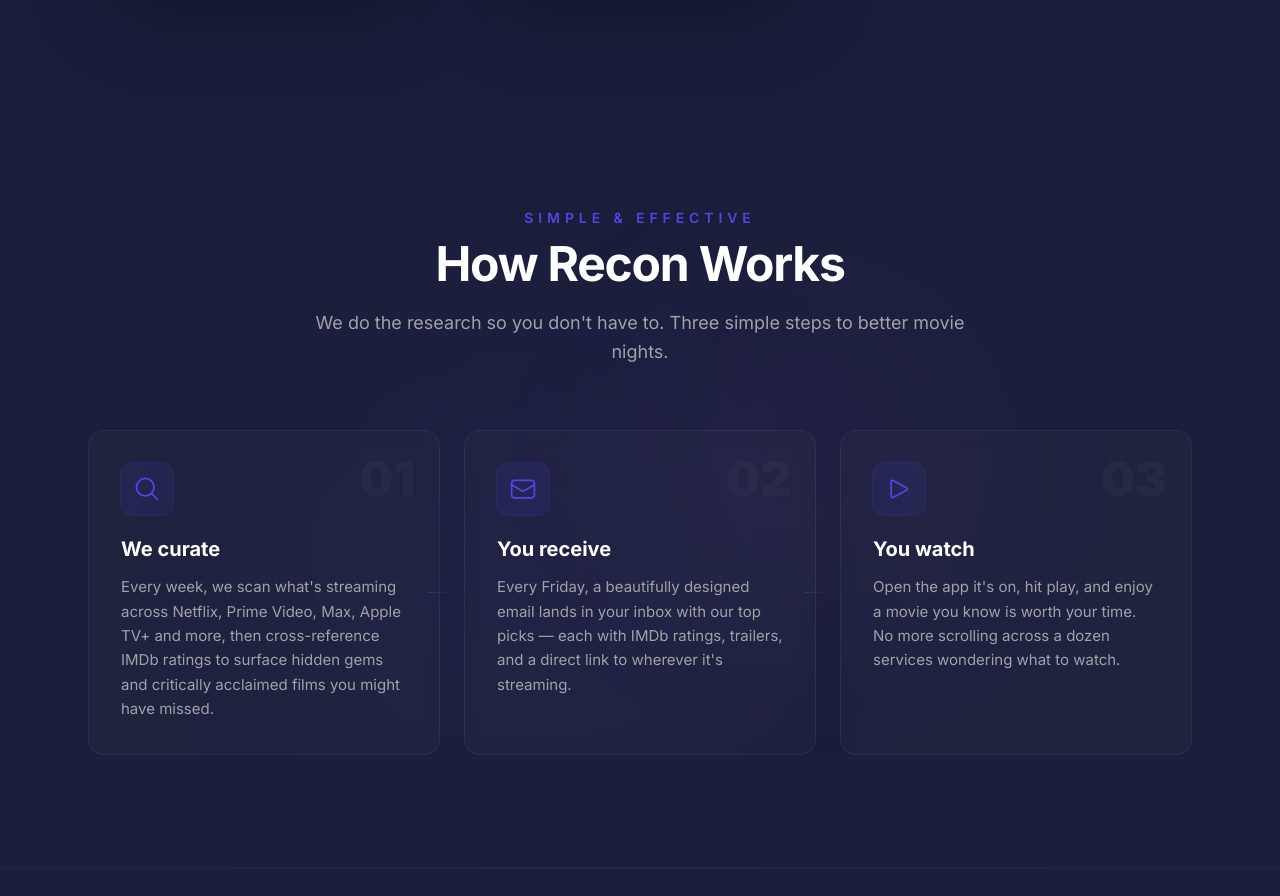
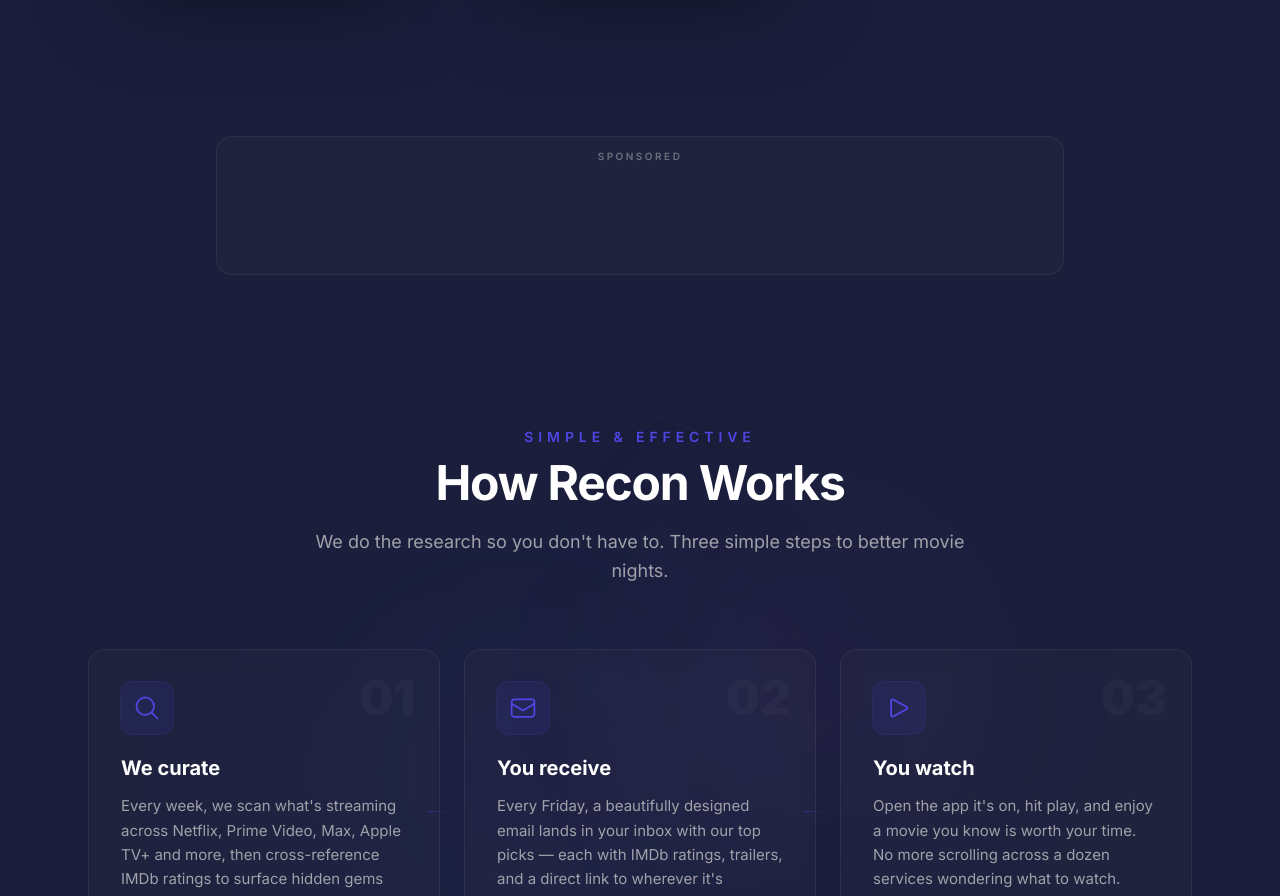
Before and after one commit to DavidWaza/recon, a Next.js app: page / in a window 1280 px wide. Shown: the part 2227-3123 px from the top of the page. Built offline with nearby package versions, Linux system fonts and the light colour scheme; no server answers; the database is empty.

Commit message:
feat:added adsense to page

```diff
--- a/app/layout.tsx
+++ b/app/layout.tsx
@@ -1,6 +1,7 @@
 import type { Metadata } from "next";
 import { Inter } from "next/font/google";
 import "./globals.css";
+import { AdSenseScript } from "@/components/ads/AdSenseScript";
 import { ToastProvider } from "@/components/providers/ToastProvider";
 
 const inter = Inter({
@@ -40,6 +41,7 @@
   return (
     <html lang="en" className={`${inter.variable} h-full antialiased`}>
       <body className="min-h-full bg-background text-foreground">
+        <AdSenseScript />
         <ToastProvider />
         {children}
       </body>
--- /dev/null
+++ b/components/ads/AdBanner.tsx
@@ -0,0 +1,56 @@
+"use client";
+
+import { useEffect, useRef } from "react";
+import { ADSENSE_CLIENT } from "@/lib/adsense";
+
+declare global {
+  interface Window {
+    adsbygoogle?: Record<string, unknown>[];
+  }
+}
+
+type AdBannerProps = {
+  /** Ad unit slot ID from the AdSense dashboard. */
+  slot: string;
+  className?: string;
+};
+
+/**
+ * Responsive display ad unit. Renders nothing until a slot ID is configured.
+ * Pair with <AdSenseScript /> in the root layout.
+ */
+export function AdBanner({ slot, className = "" }: AdBannerProps) {
+  const pushed = useRef(false);
+
+  useEffect(() => {
+    if (!slot || pushed.current) return;
+    pushed.current = true;
+    try {
+      (window.adsbygoogle = window.adsbygoogle || []).push({});
+    } catch (error) {
+      console.error("[AdSense] failed to load unit:", error);
+    }
+  }, [slot]);
+
+  if (!slot) return null;
+
+  return (
+    <aside
+      className={`mx-auto w-full max-w-4xl px-6 ${className}`}
+      aria-label="Advertisement"
+    >
+      <div className="overflow-hidden rounded-2xl border border-white/[0.06] bg-white/[0.02] px-4 py-3">
+        <p className="mb-2 text-center text-[10px] font-semibold uppercase tracking-[0.25em] text-muted/60">
+          Sponsored
+        </p>
+        <ins
+          className="adsbygoogle block min-h-[90px] w-full"
+          data-ad-client={ADSENSE_CLIENT}
+          data-ad-slot={slot}
+          data-ad-format="auto"
+          data-full-width-responsive="true"
+        />
+      </div>
+    </aside>
+  );
+}
--- /dev/null
+++ b/components/ads/AdSenseScript.tsx
@@ -0,0 +1,15 @@
+import Script from "next/script";
+import { ADSENSE_SCRIPT_SRC } from "@/lib/adsense";
+
+/** Loads the AdSense library site-wide (required for auto ads and display units). */
+export function AdSenseScript() {
+  return (
+    <Script
+      id="adsense-loader"
+      async
+      src={ADSENSE_SCRIPT_SRC}
+      crossOrigin="anonymous"
+      strategy="afterInteractive"
+    />
+  );
+}
--- a/components/landing/LandingPage.tsx
+++ b/components/landing/LandingPage.tsx
@@ -9,6 +9,8 @@
 import { FAQ } from "@/components/landing/FAQ";
 import { Footer } from "@/components/landing/Footer";
 import { PreferenceQuiz } from "@/components/landing/PreferenceQuiz";
+import { AdBanner } from "@/components/ads/AdBanner";
+import { ADSENSE_SLOTS } from "@/lib/adsense";
 import type { Movie } from "@/lib/types";
 
 type LandingPageProps = {
@@ -41,8 +43,16 @@
         submitted={submitted}
       />
       <HeroPreviewSection movies={heroPreviewMovies} />
+
+      {/* Best mid-page placement: users just browsed picks; high intent before scrolling on. */}
+      <AdBanner slot={ADSENSE_SLOTS.homeMid} className="py-10" />
+
       <HowItWorks />
       <WhyRecon />
+
+      {/* Lower-funnel placement: readers who reached FAQ are engaged. */}
+      <AdBanner slot={ADSENSE_SLOTS.homeFooter} className="pb-6 pt-2" />
+
       <FAQ />
       <Footer />
 
--- /dev/null
+++ b/lib/adsense.ts
@@ -0,0 +1,19 @@
+/** Public AdSense publisher ID (safe to expose in client code). */
+export const ADSENSE_CLIENT = "ca-pub-7801685874493098";
+
+export const ADSENSE_SCRIPT_SRC = `https://pagead2.googlesyndication.com/pagead/js/adsbygoogle.js?client=${ADSENSE_CLIENT}`;
+
+/**
+ * Optional display-ad slot IDs from the AdSense dashboard.
+ * Create ad units at https://adsense.google.com → Ads → By ad unit,
+ * then paste each slot ID here or in env (env wins).
+ */
+export const ADSENSE_SLOTS = {
+  /** Mid-page: after featured picks, before “How it works”. */
+  homeMid:
+    process.env.NEXT_PUBLIC_ADSENSE_SLOT_HOME_MID ??
+    process.env.NEXT_PUBLIC_ADSENSE_SLOT ??
+    "",
+  /** Lower page: after FAQ, before footer. */
+  homeFooter: process.env.NEXT_PUBLIC_ADSENSE_SLOT_HOME_FOOTER ?? "",
+} as const;
```
